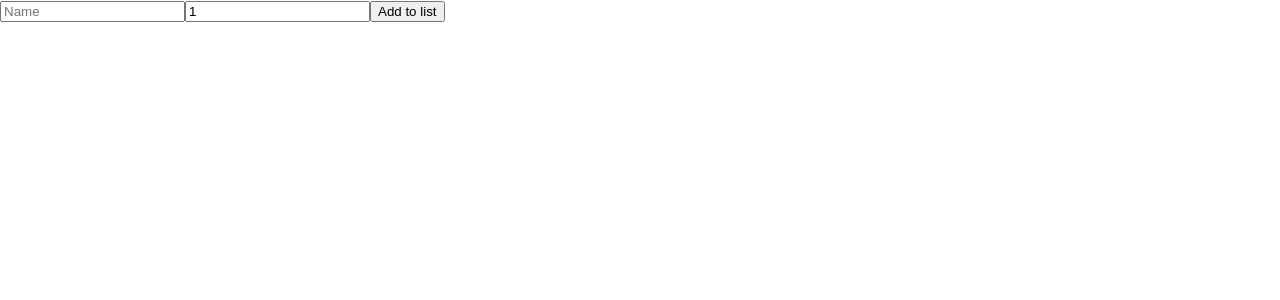
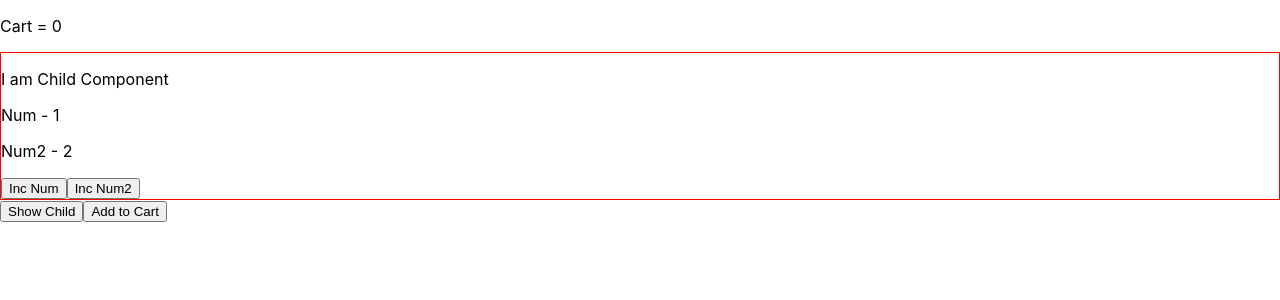
Before and after one commit to udurgesh6/punit, a React (Create React App) app: page / in a window 1280 px wide. Shown: the top 300 px of the page. Built offline with nearby package versions, Linux system fonts and the light colour scheme.

Commit message:
conditional rendering, useEffect hook

```diff
--- a/src/App.js
+++ b/src/App.js
@@ -1,33 +1,23 @@
-import React, { useState } from "react";
-
+import React, { useState, useEffect } from "react";
+import Child from "./Child";
+import Child2 from "./Child2";
 // useState, useEffect, useLayoutEffect, useReducer, useContext
 const App = () => {
-  const [name, setName] = useState("");
-  const [age, setAge] = useState(1);
-  const [people, setPeople] = useState([]);
-  const addThisName = () => {
-    setPeople((people) => [...people, name]);
+  const [showingChild, setShowingChild] = useState(true);
+  const [cart, setCart] = useState(0);
+  const addCart = () => {
+    setCart((cart) => cart + 1);
+  };
+  const showChildOrChild2 = () => {
+    setShowingChild((showingChild) => !showingChild);
   };
   return (
     <div>
-      <input
-        placeholder="Name"
-        type="text"
-        value={name}
-        onChange={(event) => setName(event.target.value)}
-      />
-      <input
-        placeholder="Age"
-        type="number"
-        value={age}
-        onChange={(eventage) => setAge(eventage.target.value)}
-      />
-      <button onClick={addThisName}>Add to list</button>
-      <ul>
-        {people.map((element) => (
-          <li>{element}</li>
-        ))}
-      </ul>
+      <p>Cart = {cart}</p>
+      {/* {showingChild && <Child />} */}
+      {showingChild ? <Child /> : <Child2 />}
+      <button onClick={showChildOrChild2}>Show Child</button>
+      <button onClick={addCart}>Add to Cart</button>
     </div>
   );
 };
--- /dev/null
+++ b/src/Child.js
@@ -0,0 +1,25 @@
+import React, { useEffect, useState } from "react";
+
+const Child = () => {
+  const [num, setNum] = useState(1);
+  const [num2, setNum2] = useState(2);
+
+  useEffect(() => {
+    console.log("Child Loading", num);
+    return () => {
+      console.log("Child Unloading");
+    };
+  }, [num]);
+
+  return (
+    <div style={{ border: "1px solid red" }}>
+      <p>I am Child Component</p>
+      <p>Num - {num}</p>
+      <p>Num2 - {num2}</p>
+      <button onClick={() => setNum((num) => num + 1)}>Inc Num</button>
+      <button onClick={() => setNum2((num2) => num2 + 1)}>Inc Num2</button>
+    </div>
+  );
+};
+
+export default Child;
--- /dev/null
+++ b/src/Child2.js
@@ -0,0 +1,9 @@
+import React from 'react'
+
+const Child2 = () => {
+  return (
+    <div>Child2</div>
+  )
+}
+
+export default Child2
```
Also changed, not shown: src/AnotherState.js (added, +34 -0 lines).
